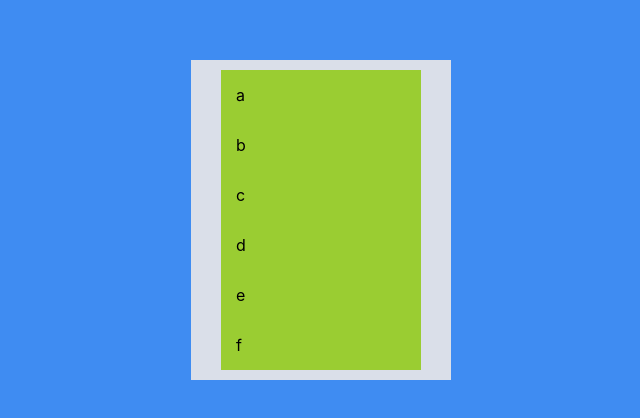
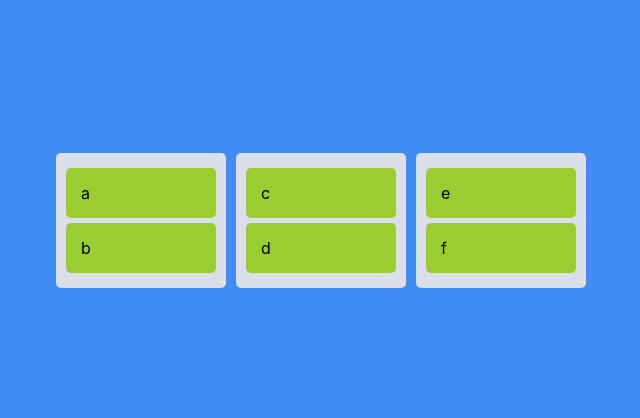
Before and after one commit to Leeseunghwan7305/recoil-board, a React (Create React App) app: page / in a window 1280 px wide. Shown: the part 180-598 px from the top of the page, without its empty margins (319-959 px from the left). Built offline with nearby package versions, Linux system fonts and the light colour scheme.

Commit message:
dnd 멀티 보드

```diff
--- a/src/App.tsx
+++ b/src/App.tsx
@@ -12,55 +12,43 @@ import {
 import styled from "styled-components";
 import { getModeForUsageLocation } from "typescript";
 import DraggableCard from "./Components/DraggableCard";
+import Board from "./Components/Board";
 
 const Wrapper = styled.div`
-  width: 100%;
   background-color: ${(props) => props.theme.bgColor};
 
   display: flex;
   justify-content: center;
   align-items: center;
   height: 100vh;
-`;
-const Ulist = styled.ul`
-  list-style: none;
-  min-width: 200px;
-  background-color: ${(props) => props.theme.boardColor};
-
-  padding: 10px 30px;
+  width: 100%;
 `;
 
 function App() {
-  console.log("hi");
   const [Todo, setTodo] = useRecoilState(atomTodo);
   const onDragEnd = ({ draggableId, destination, source }: DropResult) => {
     if (!destination) return;
-    setTodo((oldToDos) => {
+    /*setTodo((oldToDos) => {
       const copyToDos = [...oldToDos];
       copyToDos.splice(source.index, 1);
       if (destination) {
         copyToDos.splice(destination?.index, 0, draggableId);
       }
       return copyToDos;
-    });
+    });*/
   };
   return (
     <DragDropContext onDragEnd={onDragEnd}>
       <Wrapper>
-        <Droppable droppableId="one">
-          {(magic) => (
-            <Ulist ref={magic.innerRef} {...magic.droppableProps}>
-              {Todo.map((todo, index) => (
-                <DraggableCard
-                  key={todo}
-                  index={index}
-                  todo={todo}
-                ></DraggableCard>
-              ))}
-              {magic.placeholder}
-            </Ulist>
-          )}
-        </Droppable>
+        {Object.keys(Todo).map((boardId) => {
+          return (
+            <Board
+              key={boardId}
+              toDos={Todo[boardId]}
+              boardID={boardId}
+            ></Board>
+          );
+        })}
       </Wrapper>
     </DragDropContext>
   );
--- /dev/null
+++ b/src/Components/Board.tsx
@@ -0,0 +1,32 @@
+import React from "react";
+import { Droppable } from "react-beautiful-dnd";
+import styled from "styled-components";
+import DraggableCard from "./DraggableCard";
+const Wrapper = styled.ul`
+  list-style: none;
+  background-color: ${(props) => props.theme.boardColor};
+  padding: 10px;
+  margin: 5px;
+  width: 150px;
+  border-radius: 5px;
+`;
+interface IBoardProps {
+  toDos: string[];
+  boardID: string;
+}
+const Board = ({ toDos, boardID }: IBoardProps) => {
+  return (
+    <Droppable droppableId={boardID}>
+      {(magic) => (
+        <Wrapper ref={magic.innerRef} {...magic.droppableProps}>
+          {toDos.map((todo, index) => (
+            <DraggableCard key={todo} index={index} todo={todo}></DraggableCard>
+          ))}
+          {magic.placeholder}
+        </Wrapper>
+      )}
+    </Droppable>
+  );
+};
+
+export default Board;
--- a/src/Components/DraggableCard.tsx
+++ b/src/Components/DraggableCard.tsx
@@ -9,6 +9,8 @@ const Llist = styled.li`
   font-size: 16px;
   background-color: yellowgreen;
   padding: 15px;
+  margin: 5px 0;
+  border-radius: 5px;
 `;
 const DraggableCard = ({ todo, index }: IDragabbleCardProps) => {
   console.log(todo);
--- a/src/atom.tsx
+++ b/src/atom.tsx
@@ -1,6 +1,13 @@
 import { atom, selector } from "recoil";
 
-export const atomTodo = atom({
+interface IToDoState {
+  [key: string]: string[];
+}
+export const atomTodo = atom<IToDoState>({
   key: "todo",
-  default: ["a", "b", "c", "d", "e", "f"],
+  default: {
+    to_do: ["a", "b"],
+    doing: ["c", "d"],
+    done: ["e", "f"],
+  },
 });
```
